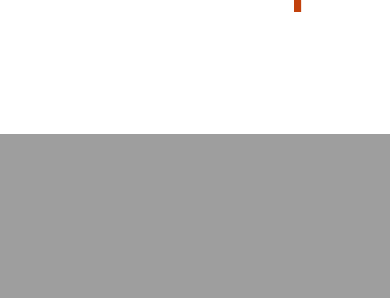
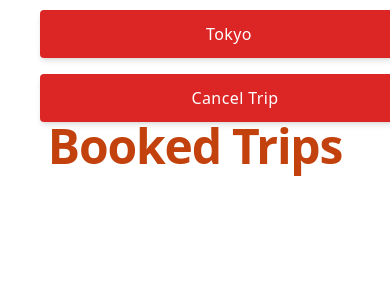
Before and after one commit to ksingletary/Voyagr, a Flask app: page /voyagr/users/1 in a window 390 px wide; the page is wider, and only the part inside the window is pictured. Shown: the part 845-1143 px from the top of that part. Before the commit the page ends 979 px from the top of that part, so only its background shows below. Run offline with Flask 3, Linux system fonts and the light colour scheme; the visitor is signed in with stand-in values (Sample User, id 1); tables that the repository leaves empty hold one stand-in row (values such as "Sample post"); grey boxes marked "Sample" are stand-in pictures; some libraries are stand-ins or nearby versions.

Commit message:
canceling trip functionality & error-handling/valildation

```diff
--- a/app.py
+++ b/app.py
@@ -106,8 +106,7 @@
 #Individual Destinations
 
 global booked_package
-booked_package = set()          #set so there's no duplicate bookings
-canceled_package = set()        #recording of canceled trip for user
+booked_package = []          #set so there's no duplicate bookings
 
 @app.route('/voyagr/tokyo', methods=["GET", "POST"])
 @require_login
@@ -116,19 +115,19 @@
 
     location = Location.query.get_or_404(1)
     trip = Trip.query.get_or_404(1)
-
     form1 = PremiumBookedTrips()
     form = BookedTrips()
-    if form.validate_on_submit():
-        if form.booking.data:
-            if location.city in booked_package:         #if city is already in booked_package
-                print("Already in booked_package so we print this!")
-            else:
-                booked_package.add(location.city)
-                booked_trip = Booked_Trip(cost=trip.cost, location_id=location.id, user_id=session['username'])
-                db.session.add(booked_trip)
-                db.session.commit()
-                flash(f"Succesfully booked your {location.country} trip! View in your profile")
+    if form.validate_on_submit() and form.date.data == '1':
+        flash("You must choose a date for your trip!")
+    if form.validate_on_submit() and form.date.data != '1':
+        if location.city in booked_package or (location.city + 'P') in booked_package:         #if city is already in booked_package
+            flash(f"Already booked your {location.country} trip!")
+        else:
+            booked_package.append(location.city)
+            booked_trip = Booked_Trip(cost=trip.cost, location_id=location.id, user_id=session['username'])
+            db.session.add(booked_trip)
+            db.session.commit()
+            flash(f"Succesfully booked your {location.country} trip! View in your profile")
 
         return redirect('/voyagr/tokyo')
 
@@ -144,16 +143,17 @@
 
     form = BookedTrips()
     form1 = PremiumBookedTrips()
-    if form1.validate_on_submit():
-        if form1.premium_booking.data:
-            if location.city in booked_package:
-                print("Already in booked_package so we print this!")
-            else:
-                booked_package.add(f"{location.city}P")
-                booked_trip = Booked_Trip(cost=trip.cost, location_id=location.id, user_id=session['username'])
-                db.session.add(booked_trip)
-                db.session.commit()
-                flash(f"Succesfully booked your {location.country} premium trip! View in your profile")
+    if form1.validate_on_submit() and form1.date.data == '1':
+        flash("You must choose a date for your trip!")
+    if form1.validate_on_submit() and form1.date.data != '1':
+        if location.city in booked_package or (location.city + 'P') in booked_package:         #if city is already in booked_package
+            flash(f"Already booked your {location.country} trip!")
+        else:
+            booked_package.append(location.city + 'P')
+            booked_trip = Booked_Trip(cost=trip.cost, location_id=location.id, user_id=session['username'])
+            db.session.add(booked_trip)
+            db.session.commit()
+            flash(f"Succesfully booked your {location.country} premium trip! View in your profile")
 
         return redirect('/voyagr/tokyo')
 
@@ -169,16 +169,17 @@
 
     form1 = PremiumBookedTrips()
     form = BookedTrips()
-    if form.validate_on_submit():
-        if form.booking.data:
-            if location.city in booked_package:
-                print("Already booked!")
-            else:
-                booked_package.add(location.city)
-                booked_trip = Booked_Trip(cost=trip.cost, location_id=location.id, user_id=session['username'])
-                db.session.add(booked_trip)
-                db.session.commit()
-                flash(f"Succesfully booked your {location.country} trip! View in your profile")
+    if form.validate_on_submit() and form.date.data == '1':
+        flash("You must choose a date for your trip!")
+    if form.validate_on_submit() and form.date.data != '1':
+        if location.city in booked_package or (location.city + 'P') in booked_package:         #if city is already in booked_package
+            flash(f"Already booked your {location.country} trip!")
+        else:
+            booked_package.append(location.city)
+            booked_trip = Booked_Trip(cost=trip.cost, location_id=location.id, user_id=session['username'])
+            db.session.add(booked_trip)
+            db.session.commit()
+            flash(f"Succesfully booked your {location.country} trip! View in your profile")
 
         return redirect('/voyagr/rome')
 
@@ -194,16 +195,17 @@
 
     form1 = PremiumBookedTrips()
     form = BookedTrips()
-    if form1.validate_on_submit():
-        if form1.premium_booking.data:
-            if location.city in booked_package:
-                flash("Already booked!")
-            else:
-                booked_package.add(f"{location.city}P")
-                booked_trip = Booked_Trip(cost=trip.cost, location_id=location.id, user_id=session['username'])
-                db.session.add(booked_trip)
-                db.session.commit()
-                flash(f"Succesfully booked your {location.country} premium trip! View in your profile")
+    if form1.validate_on_submit() and form1.date.data == '1':
+        flash("You must choose a date for your trip!")
+    if form1.validate_on_submit() and form1.date.data != '1':
+        if location.city in booked_package or (location.city + 'P') in booked_package:         #if city is already in booked_package
+            flash(f"Already booked your {location.country} trip!")
+        else:
+            booked_package.append(location.city + 'P')
+            booked_trip = Booked_Trip(cost=trip.cost, location_id=location.id, user_id=session['username'])
+            db.session.add(booked_trip)
+            db.session.commit()
+            flash(f"Succesfully booked your {location.country} premium trip! View in your profile")
 
         return redirect('/voyagr/rome')
 
@@ -219,16 +221,17 @@
 
     form1 = PremiumBookedTrips()
     form = BookedTrips()
-    if form.validate_on_submit():
-        if form.booking.data:
-            if location.city in booked_package:
-                print("Already booked!")
-            else:
-                booked_package.add(location.city)
-                booked_trip = Booked_Trip(cost=trip.cost, location_id=location.id, user_id=session['username'])
-                db.session.add(booked_trip)
-                db.session.commit()
-                flash(f"Succesfully booked your {location.country} trip! View in your profile")
+    if form.validate_on_submit() and form.date.data == '1':
+        flash("You must choose a date for your trip!")
+    if form.validate_on_submit() and form.date.data != '1':
+        if location.city in booked_package or (location.city + 'P') in booked_package:         #if city is already in booked_package
+            flash(f"Already booked your {location.country} trip!")
+        else:
+            booked_package.append(location.city)
+            booked_trip = Booked_Trip(cost=trip.cost, location_id=location.id, user_id=session['username'])
+            db.session.add(booked_trip)
+            db.session.commit()
+            flash(f"Succesfully booked your {location.country} trip! View in your profile")
 
         return redirect('/voyagr/giza')
 
@@ -245,16 +248,17 @@
 
     form1 = PremiumBookedTrips()
     form = BookedTrips()
-    if form1.validate_on_submit():
-        if form1.premium_booking.data:
-            if location.city in booked_package:
-                print("Already booked!")
-            else:
-                booked_package.add(f"{location.city}P")
-                booked_trip = Booked_Trip(cost=trip.cost, location_id=location.id, user_id=session['username'])
-                db.session.add(booked_trip)
-                db.session.commit()
-                flash(f"Succesfully booked your {location.country} premium trip! View in your profile")
+    if form1.validate_on_submit() and form1.date.data == '1':
+        flash("You must choose a date for your trip!")
+    if form1.validate_on_submit() and form1.date.data != '1':
+        if location.city in booked_package or (location.city + 'P') in booked_package:         #if city is already in booked_package
+            flash(f"Already booked your {location.country} trip!")
+        else:
+            booked_package.append(location.city + 'P')
+            booked_trip = Booked_Trip(cost=trip.cost, location_id=location.id, user_id=session['username'])
+            db.session.add(booked_trip)
+            db.session.commit()
+            flash(f"Succesfully booked your {location.country} premium trip! View in your profile")
 
         return redirect('/voyagr/giza')
 
@@ -271,16 +275,17 @@
 
     form1 = PremiumBookedTrips()
     form = BookedTrips()
-    if form.validate_on_submit():
-        if form.booking.data:
-            if location.city in booked_package:
-                print("Already booked!")
-            else:
-                booked_package.add(location.city)
-                booked_trip = Booked_Trip(cost=trip.cost, location_id=location.id, user_id=session['username'])
-                db.session.add(booked_trip)
-                db.session.commit()
-                flash(f"Succesfully booked your {location.country} trip! View in your profile")
+    if form.validate_on_submit() and form.date.data == '1':
+        flash("You must choose a date for your trip!")
+    if form.validate_on_submit() and form.date.data != '1':
+        if location.city in booked_package or (location.city + 'P') in booked_package:         #if city is already in booked_package
+            flash(f"Already booked your {location.country} trip!")
+        else:
+            booked_package.append(location.city)
+            booked_trip = Booked_Trip(cost=trip.cost, location_id=location.id, user_id=session['username'])
+            db.session.add(booked_trip)
+            db.session.commit()
+            flash(f"Succesfully booked your {location.country} trip! View in your profile")
 
         return redirect('/voyagr/paris')
 
@@ -297,16 +302,17 @@
 
     form1 = PremiumBookedTrips()
     form = BookedTrips()
-    if form1.validate_on_submit():
-        if form1.premium_booking.data:
-            if location.city in booked_package:
-                print("Already booked!")
-            else:
-                booked_package.add(f"{location.city}P")
-                booked_trip = Booked_Trip(cost=trip.cost, location_id=location.id, user_id=session['username'])
-                db.session.add(booked_trip)
-                db.session.commit()
-                flash(f"Succesfully booked your {location.country} premium trip! View in your profile")
+    if form1.validate_on_submit() and form1.date.data == '1':
+        flash("You must choose a date for your trip!")
+    if form1.validate_on_submit() and form1.date.data != '1':
+        if location.city in booked_package or (location.city + 'P') in booked_package:         #if city is already in booked_package
+            flash(f"Already booked your {location.country} trip!")
+        else:
+            booked_package.append(location.city + 'P')
+            booked_trip = Booked_Trip(cost=trip.cost, location_id=location.id, user_id=session['username'])
+            db.session.add(booked_trip)
+            db.session.commit()
+            flash(f"Succesfully booked your {location.country} premium trip! View in your profile")
 
         return redirect('/voyagr/paris')
 
@@ -323,17 +329,17 @@
 
     form1 = PremiumBookedTrips()
     form = BookedTrips()
-    if form.validate_on_submit():
-        if form.booking.data:
-            if location.city in booked_package:
-                print("Already booked!")
-            else:
-                booked_package.add(location.city)
-                booked_trip = Booked_Trip(cost=trip.cost, location_id=location.id, user_id=session['username'])
-                db.session.add(booked_trip)
-                db.session.commit()
-                flash(f"Succesfully booked your {location.country} trip! View in your profile")
-
+    if form.validate_on_submit() and form.date.data == '1':
+        flash("You must choose a date for your trip!")
+    if form.validate_on_submit() and form.date.data != '1':
+        if location.city in booked_package or (location.city + 'P') in booked_package:         #if city is already in booked_package
+            flash(f"Already booked your {location.country} trip!")
+        else:
+            booked_package.append(location.city)
+            booked_trip = Booked_Trip(cost=trip.cost, location_id=location.id, user_id=session['username'])
+            db.session.add(booked_trip)
+            db.session.commit()
+            flash(f"Succesfully booked your {location.country} trip! View in your profile")
         return redirect('/voyagr/dubai')
 
     return render_template('dubai.html', form=form, form1=form1)
@@ -348,17 +354,17 @@
 
     form1 = PremiumBookedTrips()
     form = BookedTrips()
-    if form1.validate_on_submit():
-        if form1.premium_booking.data:
-            if location.city in booked_package:
-                print("Already booked!")
-            else:
-                booked_package.add(f"{location.city}P")
-                booked_trip = Booked_Trip(cost=trip.cost, location_id=location.id, user_id=session['username'])
-                db.session.add(booked_trip)
-                db.session.commit()
-                flash(f"Succesfully booked your {location.country} premium trip! View in your profile")
-
+    if form1.validate_on_submit() and form1.date.data == '1':
+        flash("You must choose a date for your trip!")
+    if form1.validate_on_submit() and form1.date.data != '1':
+        if location.city in booked_package or (location.city + 'P') in booked_package:         #if city is already in booked_package
+            flash(f"Already booked your {location.country} trip!")
+        else:
+            booked_package.append(location.city + 'P')
+            booked_trip = Booked_Trip(cost=trip.cost, location_id=location.id, user_id=session['username'])
+            db.session.add(booked_trip)
+            db.session.commit()
+            flash(f"Succesfully booked your {location.country} premium trip! View in your profile")
         return redirect('/voyagr/dubai')
 
     return render_template('dubai.html', form=form, form1=form1)
@@ -367,28 +373,34 @@
 @require_login
 def user_show(user_id):
     """Show User Profile"""
+    form = CancelTrip()
+    user = User.query.get_or_404(user_id)
+    trip = Trip.query.filter(Trip.location_id == Booked_Trip.location_id).all()
 
-    user = User.query.get_or_404(user_id)
+    if user.id != session['username']:
+        return redirect(f"/voyagr/users/{session['username']}")
+
     if booked_package:
-        booked_trips = Booked_Trip.query.filter(Booked_Trip.user_id == user.id).all()           #call booked_trips for respective user id bookings
-        new_booked_packaged = list(booked_package)
+        booked_trips = Booked_Trip.query.filter_by(user_id=user.id).all()
 
-        # call trip where location id is equal to bookedtrip location id
-        trip = Trip.query.filter(Trip.location_id == Booked_Trip.location_id).all()
-        activities = Activity.query.all()
-        form = CancelTrip()
         if form.validate_on_submit():
-            canceled_package.add("Trip[x] Canceled")
-            flash("We have successfully canceled your trip! It may still appear in your profile, but it has been recorded!")
+            trip_to_cancel = form.cancel.data  # Assuming the cancellation data is the trip ID
+            for booked_trip in range(len(booked_package)):
+                if booked_package[booked_trip] == trip_to_cancel or booked_package[booked_trip][0:-1] == form.cancel.data :
+                    booked_package.remove(booked_package[booked_trip])
+                    db.session.delete(booked_trips[booked_trip])
+                    db.session.commit()
+                    flash("Successfully canceled the trip!")
+                    return redirect(f'/voyagr/users/{user.id}')
+            flash("Trip ID not found in your bookings. No trip canceled.")
             return redirect(f'/voyagr/users/{user.id}')
-
-        return render_template('user.html', user=user, trip=trip, booked_package=booked_package, booked_trips=booked_trips, activities=activities, new_booked_packaged=new_booked_packaged, form=form)
+        return render_template('user.html', user=user, trip=trip, booked_package=booked_package, booked_trips=booked_trips, form=form)
 
     if user.id != session['username']:
         return redirect(f"/voyagr/users/{session['username']}")
 
 
-    return render_template('user.html', user=user, booked_package=booked_package)
+    return render_template('user.html', user=user, booked_package=booked_package, form=form)
 
 
 @app.route('/voyagr/users/<int:user_id>/edit', methods=["GET", "POST"])
--- a/forms.py
+++ b/forms.py
@@ -19,16 +19,17 @@
 class BookedTrips(FlaskForm):
     """Booking Trips Button"""
 
-    date = SelectField("Available Dates", choices=[(1, 'Available Dates'), (2, '03/5/24 - 03/12/24'), (3, '04/10/24 - 04/17/24'), (4, '05/1/24 - 05/8/24'), (5, '01/5/24 - 01/12/24'), (6, '02/10/24 - 02/17/24'), (7, '03/1/24 - 03/8/24'), (8, '06/5/24 - 06/12/24'), (9, '07/10/24 - 07/17/24'), (10, '08/1/24 - 08/8/24')])
+    date = SelectField("Available Dates", validators=[InputRequired()], choices=[(1, 'Available Dates'), (2, '03/5/24 - 03/12/24'), (3, '04/10/24 - 04/17/24'), (4, '05/1/24 - 05/8/24'), (5, '01/5/24 - 01/12/24'), (6, '02/10/24 - 02/17/24'), (7, '03/1/24 - 03/8/24'), (8, '06/5/24 - 06/12/24'), (9, '07/10/24 - 07/17/24'), (10, '08/1/24 - 08/8/24')])
     booking = SubmitField("Book Now")
 
 class PremiumBookedTrips(FlaskForm):
     """Booking Trips Button"""
 
-    date = SelectField("Available Dates", choices=[(1, 'Available Dates'), (2, '03/5/24 - 03/19/24'), (3, '04/10/24 - 04/24/24'), (4, '05/1/24 - 05/15/24'), (5, '01/5/24 - 01/19/24'), (6, '02/10/24 - 02/24/24'), (7, '03/1/24 - 03/15/24'), (8, '06/5/24 - 06/19/24'), (9, '07/10/24 - 07/24/24'), (10, '08/1/24 - 08/15/24')])
+    date = SelectField("Available Dates", validators=[InputRequired()], choices=[(1, 'Available Dates'), (2, '03/5/24 - 03/19/24'), (3, '04/10/24 - 04/24/24'), (4, '05/1/24 - 05/15/24'), (5, '01/5/24 - 01/19/24'), (6, '02/10/24 - 02/24/24'), (7, '03/1/24 - 03/15/24'), (8, '06/5/24 - 06/19/24'), (9, '07/10/24 - 07/24/24'), (10, '08/1/24 - 08/15/24')])
     premium_booking = SubmitField("Book Now")
 
 class CancelTrip(FlaskForm):
     """Canceling a trip"""
 
-    cancel = SubmitField("Cancel Trip")
+    cancel = SelectField("Cancel Trip", choices=[("Tokyo", "Tokyo"), ("Rome", "Rome"), ("Greater Cairo", "Greater Cairo"), ("Dubai", "Dubai"), ("Paris", "Paris") ])
+    submit_cancellation = SubmitField("Cancel Trip")
--- a/templates/destinations.html
+++ b/templates/destinations.html
@@ -83,8 +83,7 @@
             </div>
         </div>
         <div>
-            <img class="animated animatedFadeInUp fadeInUp object-cover w-full h-56 rounded shadow-lg sm:h-96" src="https://d1i21eq0w7p1n3.cloudfront.net/8dp5y8929kch1yxedsx4myxx9poa
-            " alt="">
+            <img class="animated animatedFadeInUp fadeInUp object-cover w-full h-56 rounded shadow-lg sm:h-96" src="https://d1i21eq0w7p1n3.cloudfront.net/8dp5y8929kch1yxedsx4myxx9poa" alt="">
         </div>
     </div>
 </div>
--- a/templates/user.html
+++ b/templates/user.html
@@ -61,6 +61,23 @@
     </div>
 </div>
 <div class="bg-white" id="info">
+    <h3 class="animated animatedFadeInUp fadeInUp text-orange-700 text-3xl text-left ml-10 font-sans font-bold tracking-tight sm:text-2xl sm:leading-none ">Need to Cancel a Trip?</h3>
+    <form class="inline-block" method="POST">
+        {{ form.hidden_tag() }}
+
+        {% for field in form
+        if field.widget.input_type != 'hidden' %}
+
+
+            {{field(class_="inline-flex mt-4 text-center ml-10 cursor-pointer items-center justify-center w-full h-12 px-6 font-medium tracking-wide text-white transition duration-200 rounded shadow-md bg-red-600 hover:bg-orange-700 focus:shadow-outline focus:outline-none")}}
+
+
+            {% for error in field.errors %}
+            {{error}}
+            {% endfor %}
+
+        {% endfor %}
+    </form>
     <h1 class="animated animatedFadeInUp fadeInUp text-orange-700 text-5xl text-center font-sans font-bold tracking-tight sm:text-4xl sm:leading-none ">Booked Trips</h1>
     <span>
         {% for msg in get_flashed_messages() %}
```
Also changed, not shown: other parts of templates/user.html (+2 -34 lines), 1 other file.
